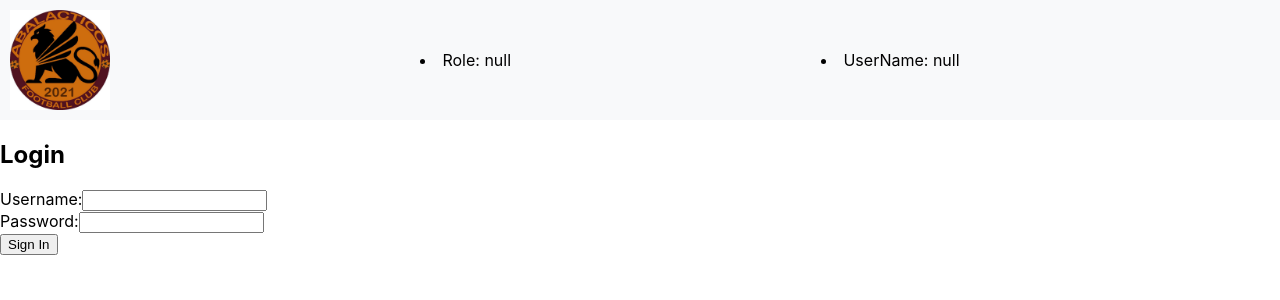
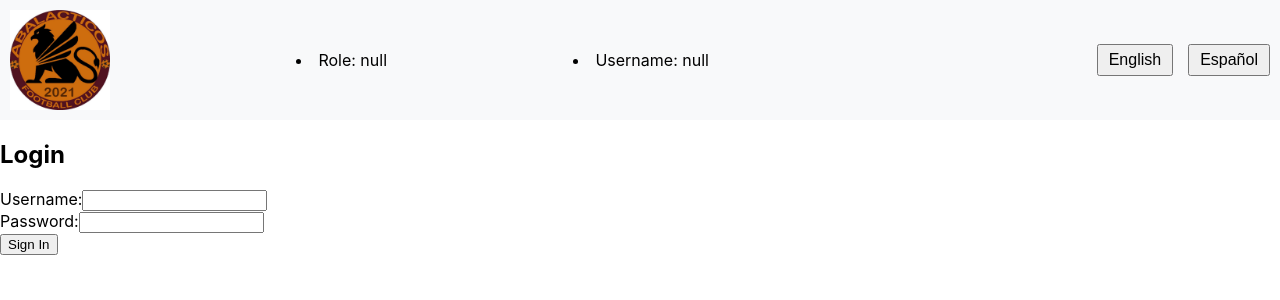
Before and after one commit to lefterisSar/abalacticos, a React (Create React App) app in the folder abalacticos_front/: page /login in a window 1280 px wide. Shown: the top 300 px of the page. Built offline with nearby package versions, Linux system fonts and the light colour scheme.

Commit message:
- Add translation example for PlayersGrid.jsx and Header.jsx

```diff
--- a/abalacticos_front/package.json
+++ b/abalacticos_front/package.json
@@ -18,12 +18,14 @@
     "date-fns": "^3.6.0",
     "dayjs": "^1.11.12",
     "express": "^4.19.2",
+    "i18next": "^23.12.2",
     "jwt-decode": "^4.0.0",
     "moment": "^2.30.1",
     "react": "^18.3.1",
     "react-big-calendar": "^1.13.1",
     "react-datepicker": "^7.3.0",
     "react-dom": "^18.3.1",
+    "react-i18next": "^15.0.1",
     "react-router-dom": "^6.25.1",
     "react-scripts": "5.0.1",
     "web-vitals": "^2.1.4"
--- a/abalacticos_front/src/components/Header.jsx
+++ b/abalacticos_front/src/components/Header.jsx
@@ -1,19 +1,21 @@
 import React from 'react';
-import {Link, useLocation, useNavigate} from 'react-router-dom';
+import { Link, useLocation, useNavigate } from 'react-router-dom';
 import '../Header.css';
+import { useTranslation } from 'react-i18next';
 
 const Header = () => {
+    const { t, i18n } = useTranslation(); // Initialize translation hook
     const navigate = useNavigate();
     const location = useLocation();
 
     const token = localStorage.getItem('authToken');
     let role = localStorage.getItem('userRole');
-    if(role===null){
-        role="null";
+    if (role === null) {
+        role = "null";
     }
     let userName = localStorage.getItem('userName');
-    if(userName===null){
-        userName="null";
+    if (userName === null) {
+        userName = "null";
     }
 
     const handleLogout = () => {
@@ -23,41 +25,49 @@ const Header = () => {
         navigate('/login');
     };
 
+    const changeLanguage = (lng) => {
+        i18n.changeLanguage(lng);
+    };
+
     return (
         <header className="header">
-            <img src="/abalacticosLogo.jpg" alt="Abalacticos Logo" className="logo"/>
-            <li>Role: {role}</li>
-            <li>UserName: {userName}</li>
+            <img src="/abalacticosLogo.jpg" alt="Abalacticos Logo" className="logo" />
+            <li>{t('role')}: {role}</li>
+            <li>{t('username')}: {userName}</li>
             <nav>
                 <ul>
                     {token && (
                         <>
                             {location.pathname !== '/availability' && (
-                            <li><Link to="/availability">Availability</Link></li>
+                                <li><Link to="/availability">{t('availability')}</Link></li>
                             )}
-                            { location.pathname !== '/players' && (
+                            {location.pathname !== '/players' && (
                                 <>
-                                    <li><Link to="/players">Players</Link></li>
+                                    <li><Link to="/players">{t('players')}</Link></li>
                                 </>
                             )}
-                            {role === 'ADMIN' &&  location.pathname !== '/admin-dashboard' && (
+                            {role === 'ADMIN' && location.pathname !== '/admin-dashboard' && (
                                 <>
-                                    <li><Link to="/admin-dashboard">Admin Dashboard</Link></li>
+                                    <li><Link to="/admin-dashboard">{t('adminDashboard')}</Link></li>
                                 </>
                             )}
                             {location.pathname !== '/matches' && (
-                                <li><Link to="/matches">Matches</Link></li>
+                                <li><Link to="/matches">{t('matches')}</Link></li>
                             )}
                         </>
                     )}
                     {!token && location.pathname !== '/login' && (
-                        <li><Link to="/login">Login</Link></li>
+                        <li><Link to="/login">{t('login')}</Link></li>
                     )}
                 </ul>
                 {token && (
-                    <button onClick={handleLogout}>Logout</button>
+                    <button onClick={handleLogout}>{t('logout')}</button>
                 )}
             </nav>
+            <div className="language-switcher">
+                <button onClick={() => changeLanguage('en')}>English</button>
+                <button onClick={() => changeLanguage('es')}>Español</button>
+            </div>
         </header>
     );
 };
--- a/abalacticos_front/src/components/PlayersGrid.jsx
+++ b/abalacticos_front/src/components/PlayersGrid.jsx
@@ -7,11 +7,13 @@ import axios from 'axios';
 import { useNavigate } from 'react-router-dom';
 import { Button, TextField } from '@mui/material';
 import dayjs from 'dayjs';
+import { useTranslation } from 'react-i18next';
 
 const PlayersGrid = () => {
     const [rows, setRows] = useState([]);
     const [isAdmin, setIsAdmin] = useState(false);
     const navigate = useNavigate();
+    const { t } = useTranslation(); // Using the hook
 
     const calculateAge = (birthday) => {
         if (!birthday) return 0;
@@ -22,7 +24,7 @@ const PlayersGrid = () => {
     };
 
     const handleDelete = async (id) => {
-        if (window.confirm("Are you sure you want to delete this user?")) {
+        if (window.confirm("Are you sure you want to delete this user? This action will be irrevirsible.")) {
             const token = localStorage.getItem('authToken');
             if (!token) {
                 console.error('No auth token found');
@@ -186,40 +188,42 @@ const PlayersGrid = () => {
     };
 
     const columns = [
-        { field: 'username', headerName: 'Username', width: 150, editable: isAdmin },
-        { field: 'name', headerName: 'Name', width: 150, editable: isAdmin },
-        { field: 'surname', headerName: 'Surname', width: 150, editable: isAdmin },
-        { field: 'overallApps', headerName:'Apps', width: 150, editable: isAdmin },
-        { field: 'wins', headerName: 'Wins', width: 100, editable: isAdmin },
-        { field: 'losses', headerName: 'Losses', width: 100, editable: isAdmin },
-        { field: 'draws', headerName: 'Draws', width: 100, editable: isAdmin },
-        { field: 'age', headerName: 'Age', width: 100, editable: false }, // Not editable because it's calculated
-        { field: 'debutDate', headerName: 'Debut Date', width: 150, editable: isAdmin, renderCell: renderDatePicker },
-        { field: 'lastGK', headerName: 'Last GK Date', width: 150, editable: isAdmin, renderCell: renderDatePicker },
+        { field: 'username', headerName: t('username'), width: 150, editable: isAdmin },
+        { field: 'name', headerName: t('name'), width: 150, editable: isAdmin },
+        { field: 'surname', headerName: t('surname'), width: 150, editable: isAdmin },
+        { field: 'overallApps', headerName: t('apps'), width: 150, editable: isAdmin },
+        { field: 'wins', headerName: t('wins'), width: 100, editable: isAdmin },
+        { field: 'losses', headerName: t('losses'), width: 100, editable: isAdmin },
+        { field: 'draws', headerName: t('draws'), width: 100, editable: isAdmin },
+        { field: 'age', headerName: t('age'), width: 100, editable: false },
+        { field: 'debutDate', headerName: t('debutDate'), width: 150, editable: isAdmin, renderCell: renderDatePicker },
+        { field: 'lastGK', headerName: t('lastGK'), width: 150, editable: isAdmin, renderCell: renderDatePicker },
         {
             field: 'availability',
-            headerName: 'Availability',
+            headerName: t('availability'),
             width: 300,
             renderCell: renderAvailabilityCheckboxes,
         },
-        isAdmin && { field: 'communicationDetailsphoneNumber', headerName: 'Phone Number', width: 150, editable: isAdmin },
-        isAdmin && { field: 'communicationDetailsaddress', headerName: 'Address', width: 200, editable: isAdmin },
-        isAdmin && { field: 'communicationDetailsemail', headerName: 'Email', width: 200, editable: isAdmin },
-        isAdmin && { field: 'birthday', headerName: 'Birthday', width: 150, editable: isAdmin, renderCell: renderDatePicker },
-        isAdmin && { field: 'discordID', headerName: 'Discord ID', width: 150, editable: isAdmin, type: 'string' },
+        isAdmin && { field: 'communicationDetailsphoneNumber', headerName: t('phoneNumber'), width: 150, editable: isAdmin },
+        isAdmin && { field: 'communicationDetailsaddress', headerName: t('address'), width: 200, editable: isAdmin },
+        isAdmin && { field: 'communicationDetailsemail', headerName: t('email'), width: 200, editable: isAdmin },
+        isAdmin && { field: 'birthday', headerName: t('birthday'), width: 150, editable: isAdmin, renderCell: renderDatePicker },
+        isAdmin && { field: 'discordID', headerName: t('discordID'), width: 150, editable: isAdmin, type: 'string' },
         isAdmin && {
             field: 'actions',
-            headerName: 'Actions',
+            headerName: t('actions'),
             width: 150,
-            renderCell: (params) =>
-            {
-                return( <Button
+            renderCell: (params) => (
+                <Button
                     variant="contained"
                     color="secondary"
-                    onClick={() => handleDelete(params.id)}>
-                    Delete
-                </Button>)
-            }}].filter(Boolean); // Filter out the false values for non-admins
+                    onClick={() => handleDelete(params.id)}
+                >
+                    {t('delete')}
+                </Button>
+            ),
+        }
+    ].filter(Boolean);
 
     const [columnVisibilityModel, setColumnVisibilityModel] = React.useState({
         communicationDetailsaddress: false,
--- /dev/null
+++ b/abalacticos_front/src/components/i18n.js
@@ -0,0 +1,79 @@
+import i18n from 'i18next';
+import { initReactI18next } from 'react-i18next';
+
+i18n.use(initReactI18next).init({
+    resources: {
+        en: {
+            translation: {
+                // Header translations
+                "role": "Role",
+                "username": "Username",
+                "availability": "Availability",
+                "players": "Players",
+                "adminDashboard": "Admin Dashboard",
+                "matches": "Matches",
+                "login": "Login",
+                "logout": "Logout",
+
+                // Other translations
+                "name": "Name",
+                "surname": "Surname",
+                "apps": "Apps",
+                "wins": "Wins",
+                "losses": "Losses",
+                "draws": "Draws",
+                "age": "Age",
+                "debutDate": "Debut Date",
+                "lastGK": "Last GK Date",
+                "phoneNumber": "Phone Number",
+                "address": "Address",
+                "email": "Email",
+                "birthday": "Birthday",
+                "discordID": "Discord ID",
+                "actions": "Actions",
+                "delete": "Delete",
+                "confirmDelete": "Are you sure you want to delete this user?"
+            }
+        },
+        es: {
+            translation: {
+                // Header translations
+                "role": "Rol",
+                "username": "Nombre de usuario",
+                "availability": "Disponibilidad",
+                "players": "Jugadores",
+                "adminDashboard": "Panel de Administración",
+                "matches": "Partidos",
+                "login": "Iniciar Sesión",
+                "logout": "Cerrar Sesión",
+
+                // Other translations
+                "name": "Nombre",
+                "surname": "Apellido",
+                "apps": "Aplicaciones",
+                "wins": "Victorias",
+                "losses": "Derrotas",
+                "draws": "Empates",
+                "age": "Edad",
+                "debutDate": "Fecha de debut",
+                "lastGK": "Último GK",
+                "phoneNumber": "Número de teléfono",
+                "address": "Dirección",
+                "email": "Correo electrónico",
+                "birthday": "Cumpleaños",
+                "discordID": "ID de Discord",
+                "actions": "Acciones",
+                "delete": "Eliminar",
+                "confirmDelete": "¿Estás seguro de que quieres eliminar a este usuario?"
+            }
+        }
+    },
+    lng: "en", // Default language
+    fallbackLng: "en",
+
+    interpolation: {
+        escapeValue: false // React already does escaping
+    }
+});
+
+export default i18n;
--- a/abalacticos_front/src/index.js
+++ b/abalacticos_front/src/index.js
@@ -3,12 +3,15 @@ import ReactDOM from 'react-dom/client';
 import './index.css';
 import App from './App';
 import reportWebVitals from './reportWebVitals';
+import { I18nextProvider } from 'react-i18next';
+import i18n from './components/i18n';
 
 const root = ReactDOM.createRoot(document.getElementById('root'));
 root.render(
-  <React.StrictMode>
-    <App />
-  </React.StrictMode>
+    // eslint-disable-next-line no-undef
+    <I18nextProvider i18n={i18n}>
+            <App />
+    </I18nextProvider>,
 );
 
 // If you want to start measuring performance in your app, pass a function
```
Also changed, not shown: 1 other file (tests, documents, lock files or other folders).
